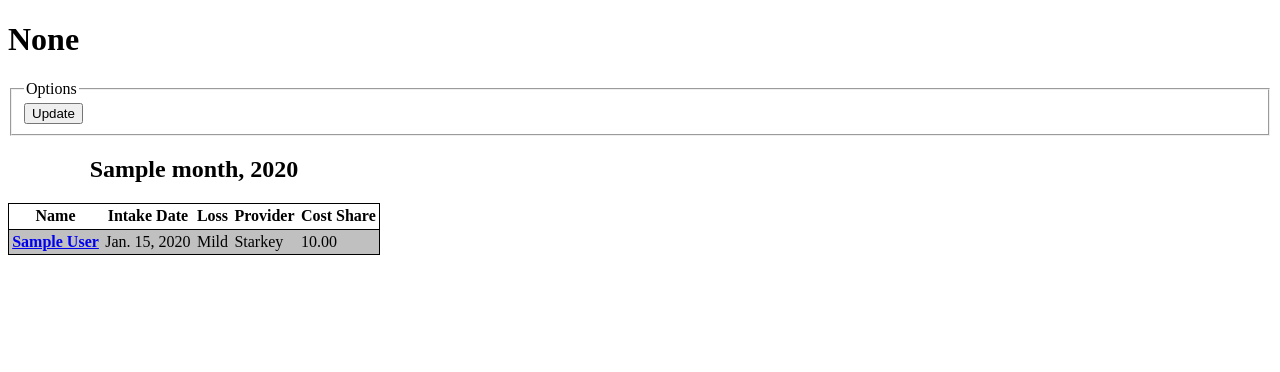
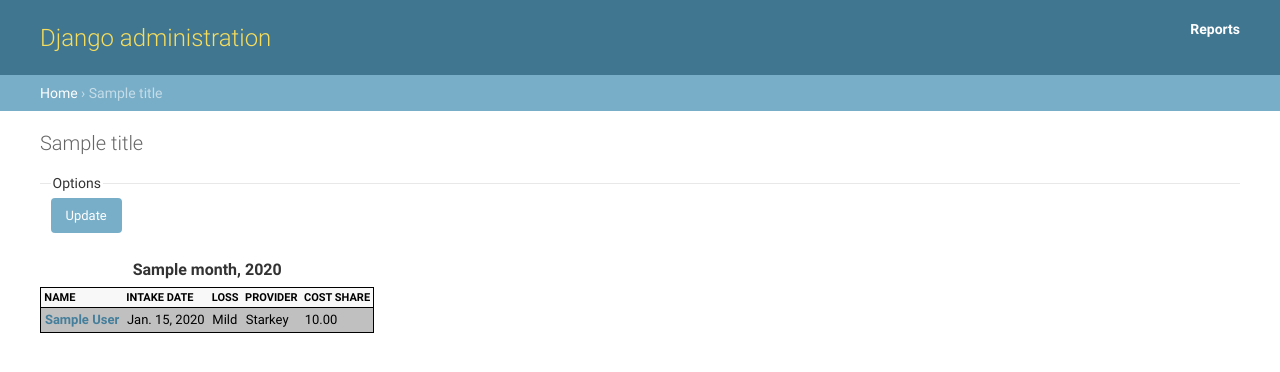
Before and after one commit to deafhhs/adapt, a Django app: template reports/templates/reports/waitlist.html in a window 1280 px wide. Shown: the top 372 px of the page. Run offline with Django 3.2, Linux system fonts and the light colour scheme; data comes from the database, SQL or seed files in the repository; tables that the repository leaves empty hold one stand-in row (values such as "Sample post"); the template is opened without the code that fills it: values that come from a table or form of the project are taken from there, most other values are stand-ins (such as "Sample title", 1, 10 or a date in 2020); parts of the project's set-up code (start-up, migrations or seed data) failed here and were passed over.

Commit message:
Centralized & tweaked styling.

```diff
--- a/reports/templates/reports/index.html
+++ b/reports/templates/reports/index.html
@@ -1,5 +1,11 @@
+{% extends "admin/base_site.html" %}
+{% load i18n %}
+{% load admin_static %}
+
+{% block content %}
 <ul>
 {% for report in reports %}
 	<li><a href="{{ report.slug }}">{{ report.name }}</a></li>
 {% endfor %}
 </ul>
+{% endblock %}
--- a/reports/templates/reports/report.html
+++ b/reports/templates/reports/report.html
@@ -1,11 +1,11 @@
-<!DOCTYPE html>
-<html>
-<head>
-    <title>Report: {{ report.name }}</title>
-
+{% extends "admin/base_site.html" %}
+{% load i18n %}
+{% load admin_static %}
+{% block extrastyle %}
+    {{ block.super }}
     <style>
     @media print {
-        #knobs {
+        #header, .breadcrumbs, #knobs {
             display: none;
         }
     }
@@ -13,11 +13,38 @@
     #knobs li {
         display: inline;
     }
+
+    #report table {
+        border-collapse: collapse;
+        border-color: black;
+    }
+    #report tr {
+        border: thin solid black;
+    }
+    #report th, td {
+        padding: 0.3em;
+        border: none;
+        color: black;
+    }
+    #report tbody th {
+        text-align: left;
+    }
+    #report tr.odd {
+        background: silver;
+    }
+    fieldset {
+        padding: 0.35em 0.75em 0.625em 0.75em;
+        margin-top: 1em;
+    }
+    legend {
+        /* TODO: idk, needs something */
+    }
     </style>
+{% endblock %}
 </head>
 <body>
-<h1>{{ report.name }}</h1>
 
+{% block content %}
 <fieldset id="knobs">
     <legend>Options</legend>
     <form method="get">
@@ -26,6 +53,7 @@
     </form>
 </fieldset>
 
-{% block report %}{% endblock %}
-</body>
-</html
+<div id="report">
+    {% block report %}{% endblock %}
+</div>
+{% endblock %}
--- a/reports/templates/reports/waitlist.html
+++ b/reports/templates/reports/waitlist.html
@@ -1,23 +1,6 @@
 {% extends "reports/report.html" %}
 
 {% block report %}
-<style scoped>
-table {
-    border-collapse: collapse;
-}
-tr {
-    border: thin solid black;
-}
-th, td {
-    padding: 0.2em;
-}
-tbody th {
-    text-align: left;
-}
-tr.odd {
-    background: silver;
-}
-</style>
 <table>
     <caption><h2>
     {% if month and year %}
--- a/reports/views.py
+++ b/reports/views.py
@@ -16,6 +16,7 @@
 def index_view(request):
     # List possible reports
     return render(request, 'reports/index.html', adminctx(
+        title='Reports',
         reports=sorted(Report.iterreports(), key=lambda r: r.name),
     ))
 
@@ -28,4 +29,7 @@
     data = rprt.report()
 
     data['report'] = rprt
-    return render(request, 'reports/{}'.format(tmpl), adminctx(**data))
+    return render(request, 'reports/{}'.format(tmpl), adminctx(
+        title=rprt.name,
+        **data
+    ))
```
Also changed, not shown: reports/templates/reports/assignments.html (+0 -17 lines), reports/templates/reports/audiologist.html (+0 -17 lines).
